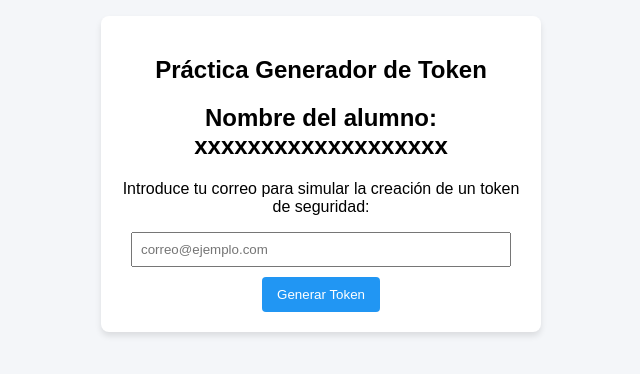
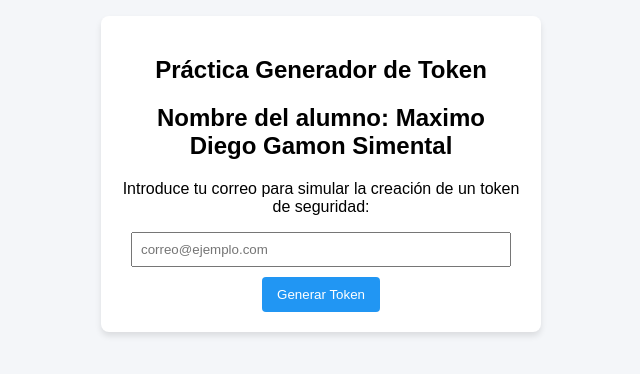
Before and after one commit to MaximoGamon/repo_dom1_gamon, a plain HTML site: page index.html in a window 1280 px wide. Shown: the part 226-600 px from the top of the page, without its empty margins (319-959 px from the left). Drawn offline with Linux system fonts and the light colour scheme.

Commit message:
Segundo commit: agregar nombre

```diff
--- a/index.html
+++ b/index.html
@@ -38,7 +38,7 @@
 
     <div class="card"><center>
         <h2>Práctica Generador de Token</h2>
-        <h2>Nombre del alumno: xxxxxxxxxxxxxxxxxxx</h2>
+        <h2>Nombre del alumno: Maximo Diego Gamon Simental</h2>
         <p>Introduce tu correo para simular la creación de un token de seguridad:</p>
 
         <input type="email" id="emailInput" placeholder="correo@ejemplo.com" style="width: 90%; padding: 8px; margin-bottom: 10px;">
```
